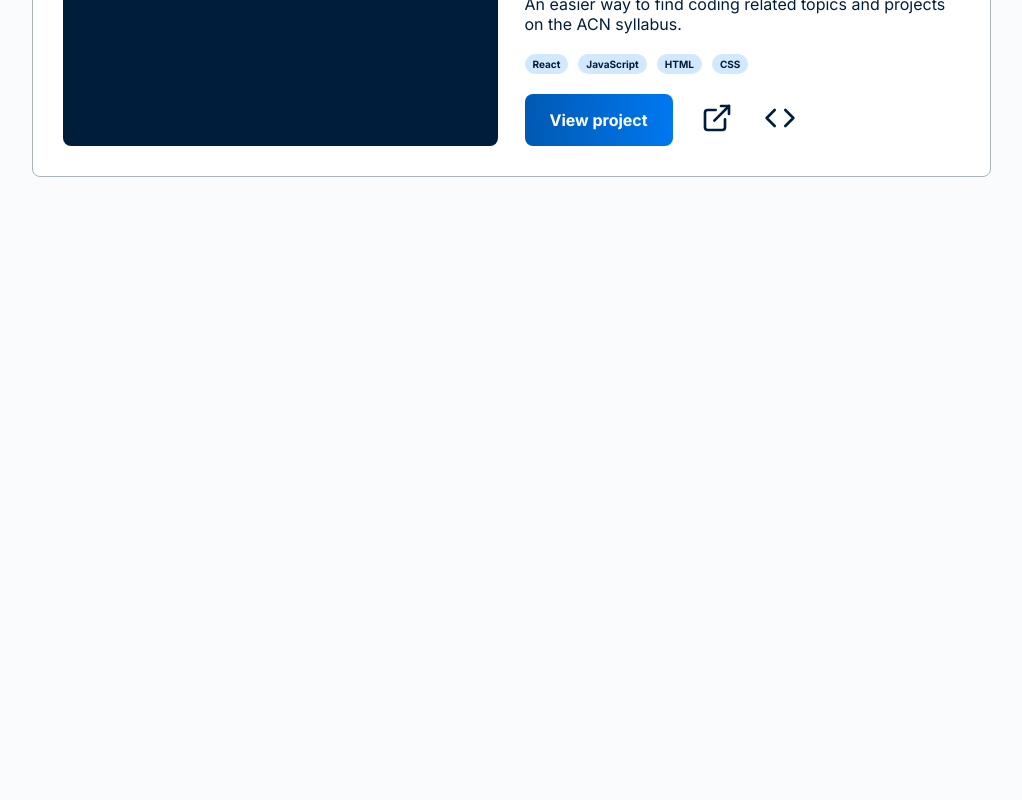
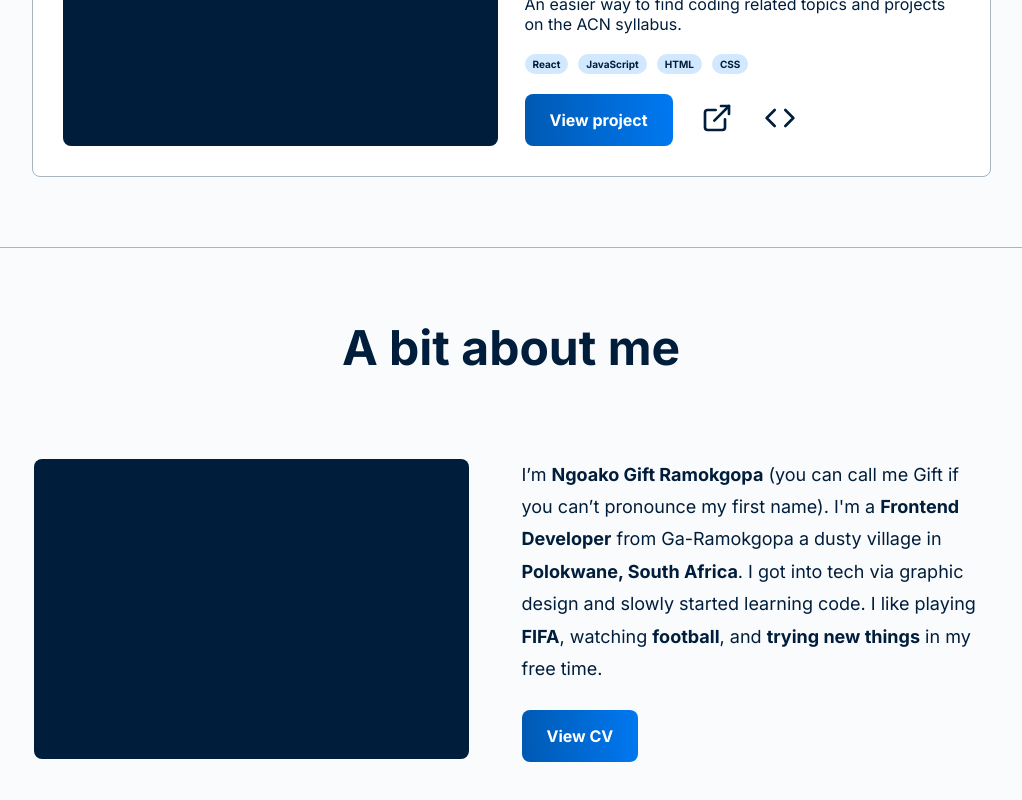
Before and after one commit to Ngoakor12/ngoako.dev, a React (Create React App) app: page / in a window 1280 px wide. Shown: the part 1782-2582 px from the top of the page, without its empty margins (129-1151 px from the left). Before the commit the page ends 1997 px from the top, so only its background shows below. Built offline with nearby package versions, Linux system fonts and the light colour scheme.

Commit message:
feat: added About component

```diff
--- a/src/App.css
+++ b/src/App.css
@@ -217,7 +217,7 @@ button {
   display: flex;
   flex-direction: column;
   gap: 35px;
-  padding-top: 70px;
+  padding: 70px 0;
   max-width: 955px;
 }
 
@@ -225,7 +225,8 @@ button {
   max-width: 300px;
 }
 
-.projects-header-title {
+.projects-header-title,
+.about-header-title {
   font-size: 3rem;
   font-weight: 700;
   padding-bottom: 12px;
@@ -261,7 +262,8 @@ button {
   color: var(--secondary-blue);
 }
 
-.project-picture {
+.project-picture,
+.about-picture {
   width: 100%;
   height: 20rem;
   background-color: var(--dark-text);
@@ -292,6 +294,32 @@ button {
   border-radius: 22px;
 }
 
+/* ABOUT */
+
+.about {
+  color: var(--dark-text);
+  display: flex;
+  flex-direction: column;
+  max-width: 955px;
+  padding: 70px 0;
+  gap: 20px;
+}
+
+.about-content {
+  display: flex;
+  flex-direction: column;
+  gap: 20px;
+  max-width: 350px;
+}
+
+.about-body {
+}
+
+.about-text {
+  line-height: 180%;
+  padding-bottom: 25px;
+}
+
 @media screen and (min-width: 600px) {
   .App {
     display: flex;
@@ -311,17 +339,20 @@ button {
     max-width: 100%;
   }
 
-  .projects {
-    /* max-width: 100%; */
+  .projects,
+  .about {
     align-items: center;
   }
   .project {
     max-width: 100%;
-    /* align-items: center; */
   }
   .projects-header {
     text-align: center;
     max-width: 400px;
+  }
+
+  .about-content {
+    max-width: 80%;
   }
 }
 
@@ -336,7 +367,6 @@ button {
     color: var(--dark-text);
     font-size: 2.4rem;
     line-height: 125%;
-    /* max-width: 100%; */
   }
 
   .hero-buttons {
@@ -364,7 +394,6 @@ button {
   .secondary-btn {
     font-family: "Inter", sans-serif;
     background: none;
-    /* border: 2px solid #007FFF; */
     outline: 2px solid var(--primary-blue);
     outline-offset: -2px;
     box-sizing: border-box;
@@ -414,4 +443,38 @@ button {
   .project-details-wrapper {
     min-width: 435px;
   }
+
+  .about {
+    align-items: center;
+    gap: 70px;
+    max-width: 955px;
+  }
+
+  .about-header-title {
+    font-size: 4.8rem;
+  }
+
+  .about-content {
+    flex-direction: row;
+    gap: 53px;
+    max-width: 100%;
+  }
+
+  .about-picture {
+    max-width: 478px;
+    min-width: 435px;
+    height: 300px;
+  }
+
+  .about-body {
+    display: flex;
+    flex-direction: column;
+    align-items: flex-start;
+  }
+
+  .about-text {
+    max-width: 100%;
+    line-height: 180%;
+    font-size: 1.8rem;
+  }
 }
--- a/src/App.js
+++ b/src/App.js
@@ -1,4 +1,5 @@
 import "./App.css";
+import About from "./components/About";
 import Hero from "./components/Hero";
 import Projects from "./components/Projects";
 
@@ -8,6 +9,8 @@ function App() {
       <Hero />
       <hr className="horizontal-line"/>
       <Projects />
+      <hr className="horizontal-line"/>
+      <About/>
     </div>
   );
 }
--- /dev/null
+++ b/src/components/About.js
@@ -0,0 +1,28 @@
+import PrimaryButton from "./PrimaryButton";
+
+function About() {
+  return (
+    <section className="about">
+      <header className="about-header">
+        <h2 className="about-header-title">A bit about me</h2>
+      </header>
+      <section className="about-content">
+        <div className="about-picture"></div>
+        <div className="about-body">
+          <p className="about-text">
+            I’m <strong>Ngoako Gift Ramokgopa</strong> (you can call me Gift if
+            you can’t pronounce my first name). I'm a{" "}
+            <strong>Frontend Developer</strong> from Ga-Ramokgopa a dusty
+            village in <strong>Polokwane, South Africa</strong>. I got into tech
+            via graphic design and slowly started learning code. I like playing {" "}
+             <strong>FIFA</strong>, watching <strong>football</strong>, and{" "}
+            <strong>trying new things</strong> in my free time.
+          </p>
+          <PrimaryButton>View CV</PrimaryButton>
+        </div>
+      </section>
+    </section>
+  );
+}
+
+export default About;
```
